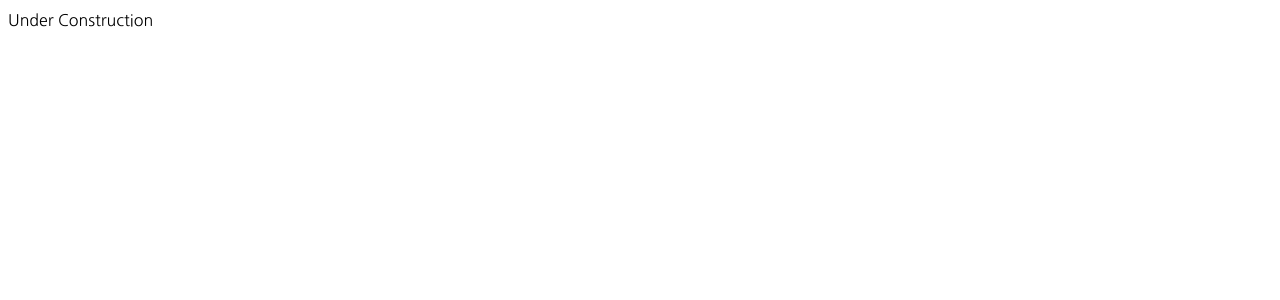
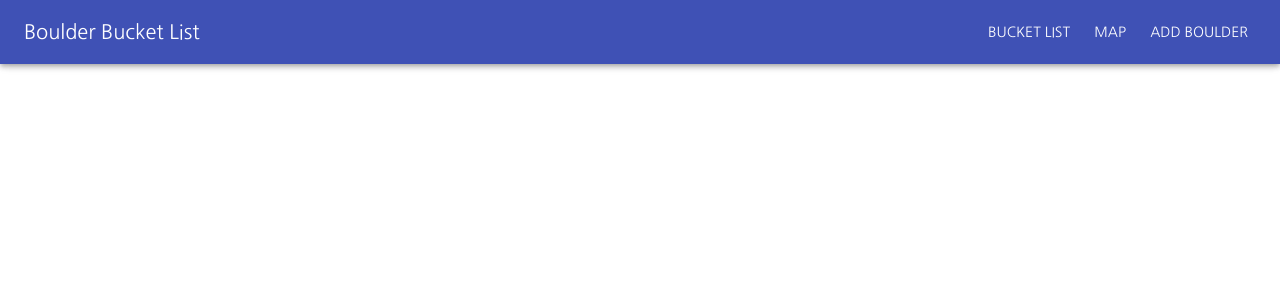
Before and after one commit to j97b/boulder-bucket-list-ui, a React (Create React App) app: page / in a window 1280 px wide. Shown: the top 300 px of the page. Built offline with nearby package versions, Linux system fonts and the light colour scheme.

Commit message:
creating navbar

```diff
--- a/src/App.jsx
+++ b/src/App.jsx
@@ -1,11 +1,10 @@
 import React from 'react';
-import { Typography } from '@material-ui/core';
+
+import Navbar from './navbar/navbar';
 
 const App = () => {
     return (
-        <Typography>
-            Under Construction
-        </Typography>
+        <Navbar />
     );
 };
 
--- /dev/null
+++ b/src/navbar/navbar.jsx
@@ -0,0 +1,23 @@
+import React from 'react';
+
+import { AppBar, Button, Toolbar, Typography } from '@material-ui/core';
+import styles from './styles';
+
+const Navbar = () => {
+    const classes = styles();
+
+    return (
+        <div className={classes.root}>
+            <AppBar>
+                <Toolbar>
+                    <Typography variant='h6' className={classes.title}>Boulder Bucket List</Typography>
+                    <Button color='inherit'>Bucket List</Button>
+                    <Button color='inherit'>Map</Button>
+                    <Button color='inherit'>Add Boulder</Button>
+                </Toolbar>
+            </AppBar>
+        </div>
+    )
+};
+
+export default Navbar;
--- /dev/null
+++ b/src/navbar/styles.js
@@ -0,0 +1,15 @@
+const { makeStyles } = require("@material-ui/core");
+
+const styles = makeStyles((theme) => ({
+  root: {
+    flexGrow: 1,
+  },
+  title: {
+    flexGrow: 1,
+    "&:hover": {
+      cursor: "pointer",
+    },
+  },
+}));
+
+export default styles;
```
